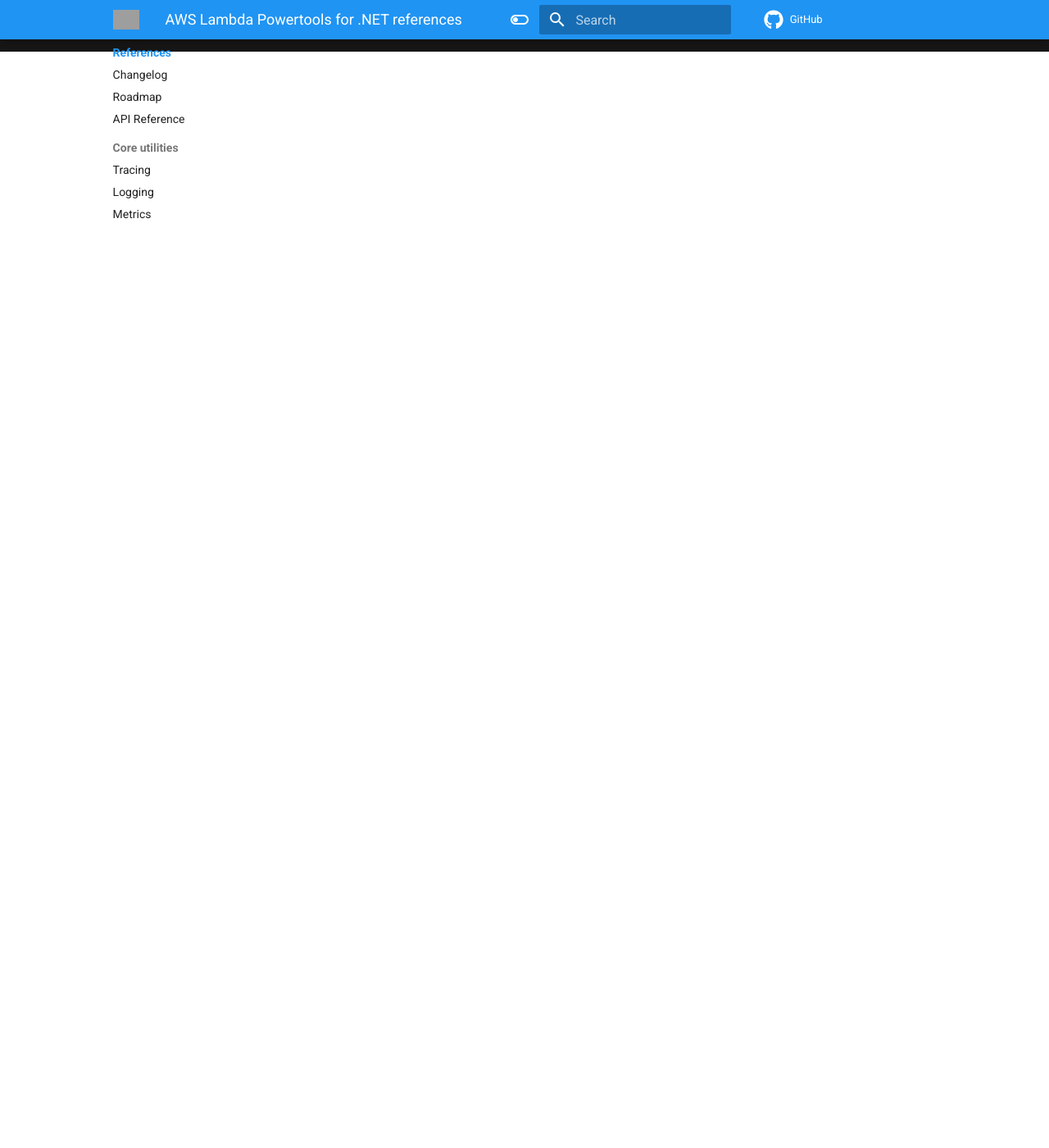
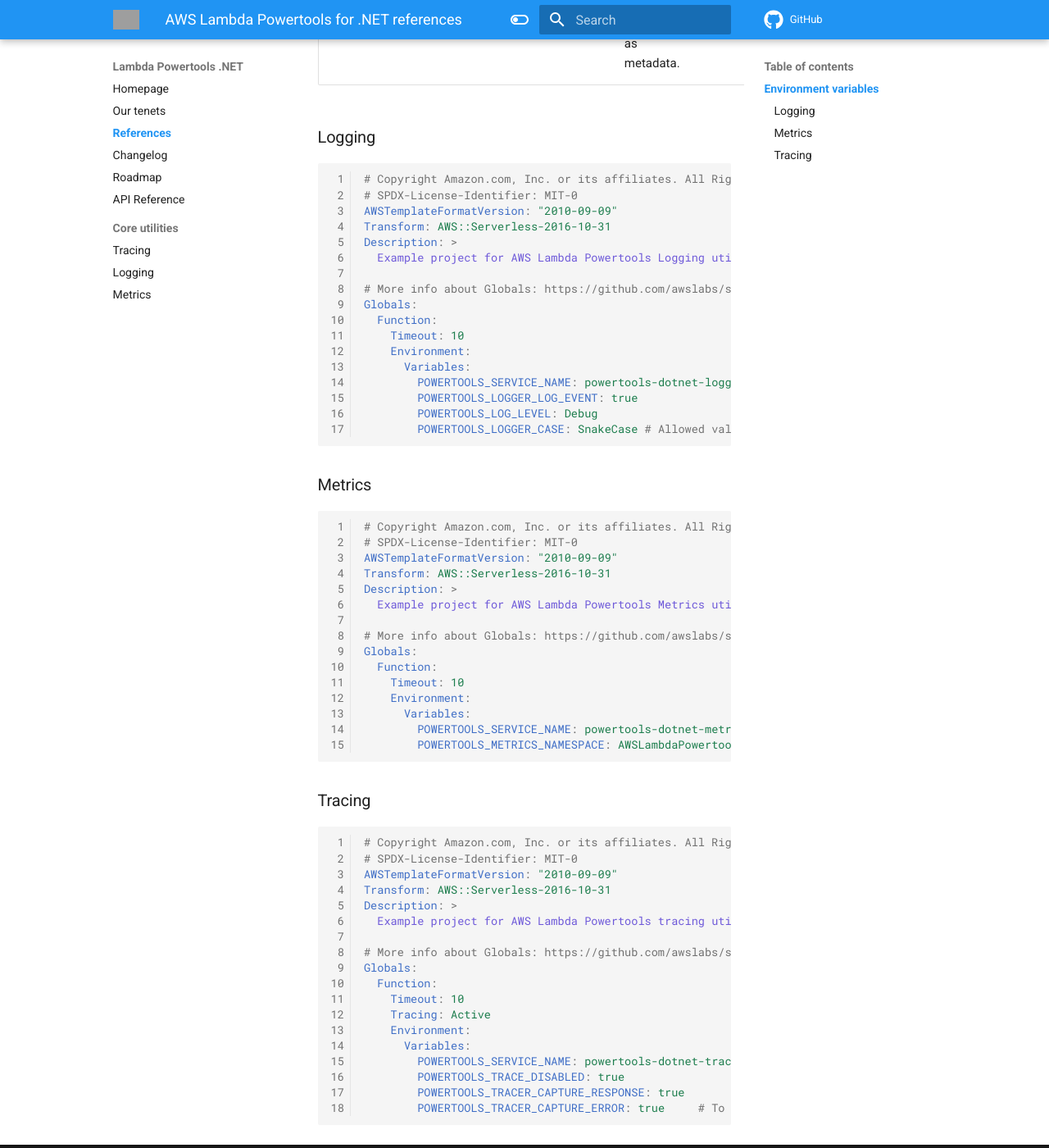
Before and after one commit to aws-powertools/powertools-lambda-dotnet, an MkDocs documentation site: the page built from docs/references.md, in a window 1280 px wide and 1400 px high, scrolled down 1496 px. Shown: the whole window at 82% size. Built offline with MkDocs 1.6.1 and Material for MkDocs 9.7.7, drawn with Linux system fonts in a browser that asks for light colours; a script that is not in the unit is left out; comment, search, counter and statistics services are not loaded; the version menu is left out; before the commit the page ends 1559 px from its top, so only the background shows below that; some of the changed text lies outside the part shown; grey boxes are pictures that could not be loaded.

Commit message:
Update references.md
Update file to match my local copy

````diff
--- a/docs/references.md
+++ b/docs/references.md
@@ -11,15 +11,80 @@
 | Environment variable | Description | Utility | Default |
 | ------------------------------------------------- | --------------------------------------------------------------------------------- | --------------------------------------------------------------------------------- | ------------------------------------------------- |
 | **POWERTOOLS_SERVICE_NAME** | Sets service name used for tracing namespace, metrics dimension and structured logging | All | `"service_undefined"` |
+| **POWERTOOLS_LOG_LEVEL** | Sets logging level | [Logging](./core/logger) | `Information` |
+| **POWERTOOLS_LOGGER_CASE** | Override the default casing for log keys | [Logging](./core/logging/#configure-log-output-casing) | `SnakeCase` |
+| **POWERTOOLS_LOGGER_LOG_EVENT** | Logs incoming event | [Logging](./core/logging) | `false` |
+| **POWERTOOLS_LOGGER_SAMPLE_RATE** | Debug log sampling | [Logging](./core/logging) | `0` |
 | **POWERTOOLS_METRICS_NAMESPACE** | Sets namespace used for metrics | [Metrics](./core/metrics) | `None` |
-| **POWERTOOLS_TRACE_DISABLED** | Explicitly disables tracing | [Tracing](./core/tracing) | `false` |
-| **POWERTOOLS_TRACER_CAPTURE_RESPONSE** | Enables/Disables tracing mode to capture method response | [Tracing](./core/tracing) | `true` |
-| **POWERTOOLS_TRACER_CAPTURE_ERROR** | Enables/Disables tracing mode to capture method error | [Tracing](./core/tracing) | `true` |
-| **POWERTOOLS_LOG_LEVEL** | Sets logging level | [Logging](./core/logger) | `Information` |
-| **POWERTOOLS_LOGGER_LOG_EVENT** | Logs incoming event | [Logging](./core/logger) | `false` |
-| **POWERTOOLS_LOGGER_SAMPLE_RATE** | Debug log sampling | [Logging](./core/logger) | `0` |
-| **POWERTOOLS_LOGGER_CASE** | Sets logger output case | [Logging](./core/logger) | `SnakeCase` |
+| **POWERTOOLS_TRACE_DISABLED** | Disables tracing | [Tracing](./core/tracing) | `false` |
+| **POWERTOOLS_TRACER_CAPTURE_RESPONSE** | Captures Lambda or method return as metadata. | [Tracing](./core/tracing) | `true` |
+| **POWERTOOLS_TRACER_CAPTURE_ERROR** | Captures Lambda or method exception as metadata. | [Tracing](./core/tracing) | `true` |
 
-## SAM template snippets
 
-TODO....
+
+### Logging
+
+```yaml
+# Copyright Amazon.com, Inc. or its affiliates. All Rights Reserved.
+# SPDX-License-Identifier: MIT-0
+AWSTemplateFormatVersion: "2010-09-09"
+Transform: AWS::Serverless-2016-10-31
+Description: >
+  Example project for AWS Lambda Powertools Logging utility
+
+# More info about Globals: https://github.com/awslabs/serverless-application-model/blob/master/docs/globals.rst
+Globals:
+  Function:
+    Timeout: 10
+    Environment:
+      Variables:
+        POWERTOOLS_SERVICE_NAME: powertools-dotnet-logging-sample
+        POWERTOOLS_LOGGER_LOG_EVENT: true
+        POWERTOOLS_LOG_LEVEL: Debug
+        POWERTOOLS_LOGGER_CASE: SnakeCase # Allowed values are: CamelCase, PascalCase and SnakeCase
+
+```
+
+### Metrics
+
+```yaml
+# Copyright Amazon.com, Inc. or its affiliates. All Rights Reserved.
+# SPDX-License-Identifier: MIT-0
+AWSTemplateFormatVersion: "2010-09-09"
+Transform: AWS::Serverless-2016-10-31
+Description: >
+  Example project for AWS Lambda Powertools Metrics utility
+
+# More info about Globals: https://github.com/awslabs/serverless-application-model/blob/master/docs/globals.rst
+Globals:
+  Function:
+    Timeout: 10
+    Environment:
+      Variables:
+        POWERTOOLS_SERVICE_NAME: powertools-dotnet-metrics-sample # This can also be set using the Metrics decorator on your handler [Metrics(Namespace = "aws-lambda-powertools"]
+        POWERTOOLS_METRICS_NAMESPACE: AWSLambdaPowertools # This can also be set using the Metrics decorator on your handler [Metrics(Namespace = "aws-lambda-powertools"]
+```
+
+### Tracing
+
+```yaml
+# Copyright Amazon.com, Inc. or its affiliates. All Rights Reserved.
+# SPDX-License-Identifier: MIT-0
+AWSTemplateFormatVersion: "2010-09-09"
+Transform: AWS::Serverless-2016-10-31
+Description: >
+  Example project for AWS Lambda Powertools tracing utility
+
+# More info about Globals: https://github.com/awslabs/serverless-application-model/blob/master/docs/globals.rst
+Globals:
+  Function:
+    Timeout: 10
+    Tracing: Active
+    Environment:
+      Variables:
+        POWERTOOLS_SERVICE_NAME: powertools-dotnet-tracing-sample
+        POWERTOOLS_TRACE_DISABLED: true
+        POWERTOOLS_TRACER_CAPTURE_RESPONSE: true
+        POWERTOOLS_TRACER_CAPTURE_ERROR: true     # To disable tracing (CaptureMode = TracingCaptureMode.Disabled)
+
+```
````
